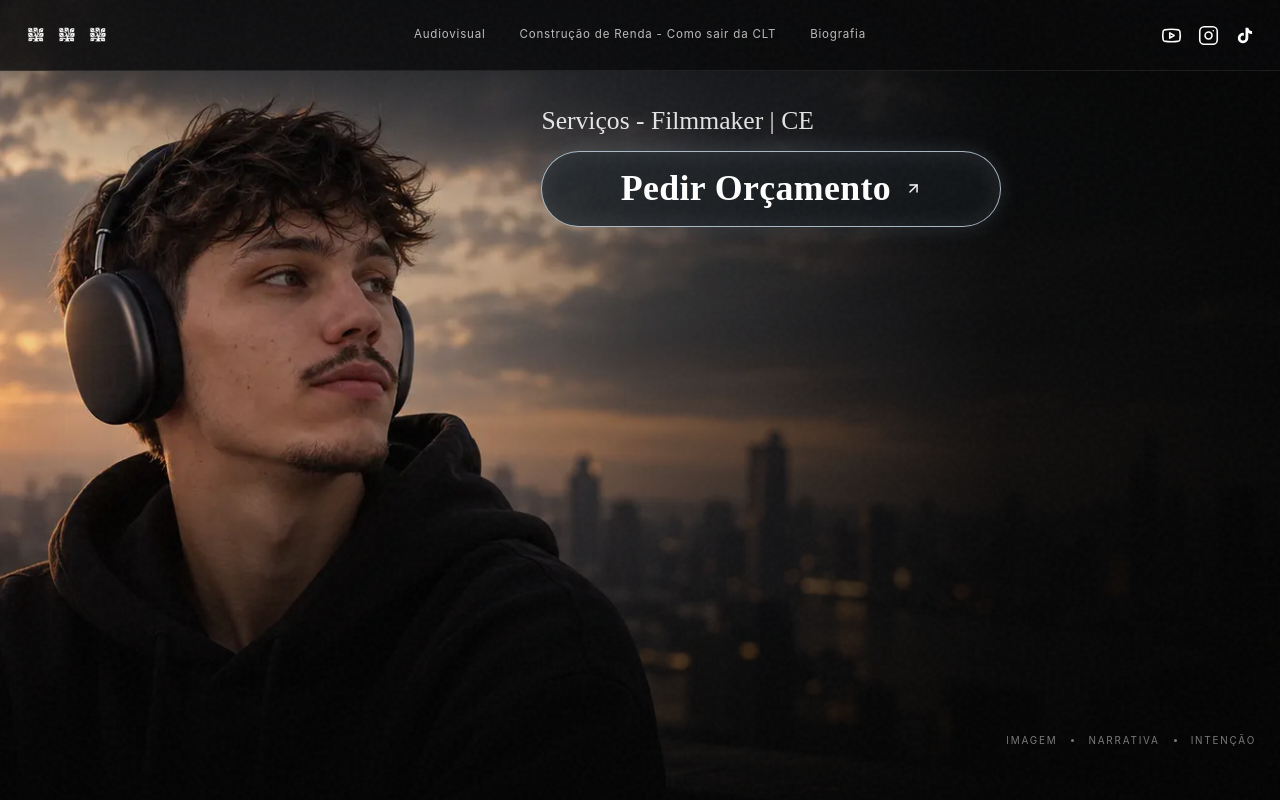
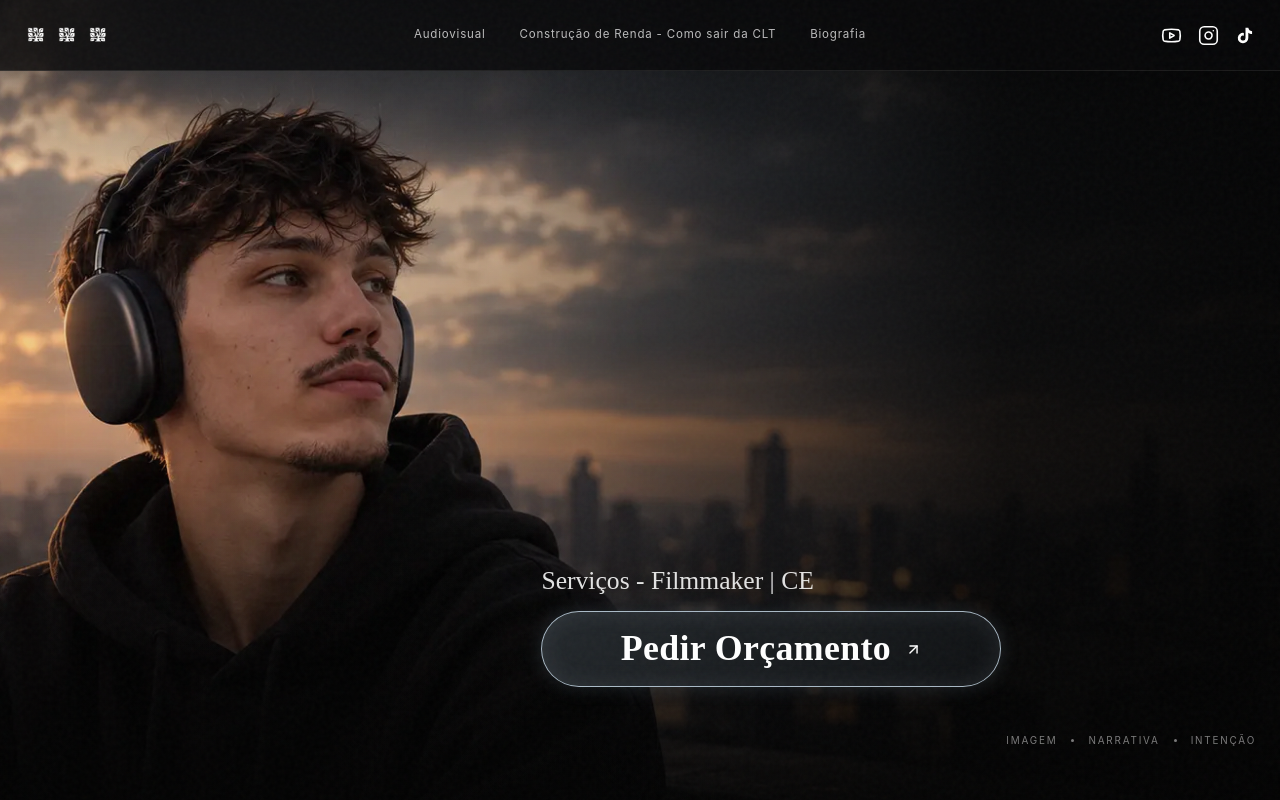
Before and after one commit to Georlan/SauloFigueiredo, a React (Vite) app: page / in a window 1280 px wide. Shown: the top 800 px of the page. Built offline with nearby package versions, Linux system fonts and the light colour scheme.

Commit message:
Reposiciona CTA do hero acima dos indicadores

```diff
--- a/src/styles/base.css
+++ b/src/styles/base.css
@@ -138,7 +138,7 @@ h1, h2, h3, p { overflow-wrap: break-word; }
     linear-gradient(0deg, rgba(3, 3, 3, 0.86) 0%, transparent 42%),
     linear-gradient(180deg, rgba(3, 3, 3, 0.55) 0%, transparent 22%);
 }
-.hero-content { min-height: max(720px, 100svh); display: flex; flex-direction: column; justify-content: center; align-items: flex-end; padding-top: 106px; padding-bottom: 52px; }
+.hero-content { min-height: max(720px, 100svh); display: flex; flex-direction: column; justify-content: flex-end; align-items: flex-end; padding-top: 106px; padding-bottom: 52px; }
 .hero-copy { width: min(58%, 760px); margin-left: auto; }
 .hero-service { margin: 0 0 14px; font-family: var(--serif); font-size: clamp(1.25rem, 2vw, 2rem); line-height: 1.2; color: rgba(255,255,255,.88); }
 .hero-kicker { display: flex; align-items: center; gap: 12px; margin: 0 0 26px; color: rgba(255, 255, 255, 0.72); font-size: 0.7rem; font-weight: 600; letter-spacing: 0.16em; text-transform: uppercase; }
@@ -167,5 +167,5 @@ h1, h2, h3, p { overflow-wrap: break-word; }
 .button-primary:hover { background: linear-gradient(135deg, #3a4248, #171a1d); box-shadow: inset 0 0 28px rgba(202,220,235,.14), 0 0 28px rgba(151,180,202,.26); }
 .button-secondary { color: #fff; background: rgba(5, 5, 5, 0.25); border: 1px solid rgba(255, 255, 255, 0.34); backdrop-filter: blur(12px); }
 .button-secondary:hover { border-color: #fff; background: rgba(5, 5, 5, 0.48); }
-.hero-foot { align-self: stretch; display: flex; align-items: center; justify-content: flex-end; gap: 14px; margin-top: auto; padding-top: 40px; color: rgba(255, 255, 255, 0.47); font-size: 0.62rem; letter-spacing: 0.18em; text-transform: uppercase; }
+.hero-foot { align-self: stretch; display: flex; align-items: center; justify-content: flex-end; gap: 14px; margin-top: 46px; padding-top: 0; color: rgba(255, 255, 255, 0.47); font-size: 0.62rem; letter-spacing: 0.18em; text-transform: uppercase; }
 .hero-foot i { width: 3px; height: 3px; border-radius: 50%; background: currentColor; }
```
